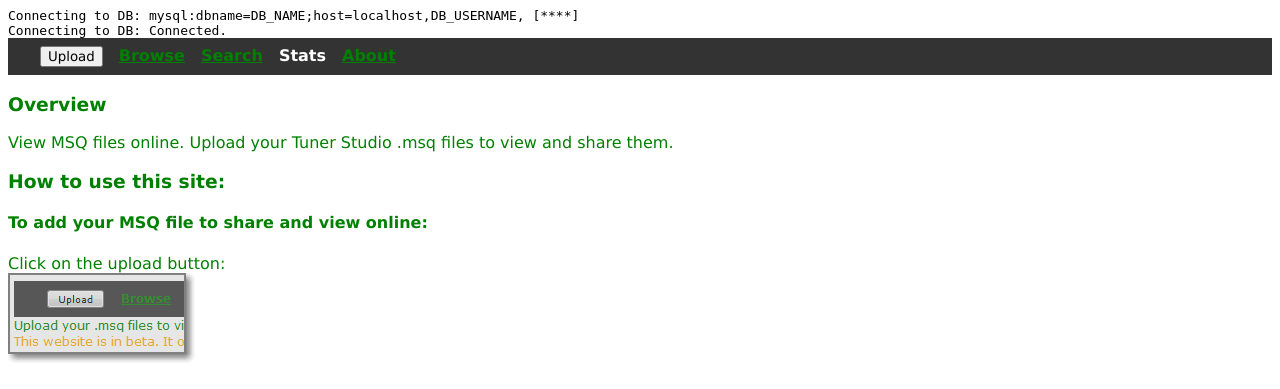
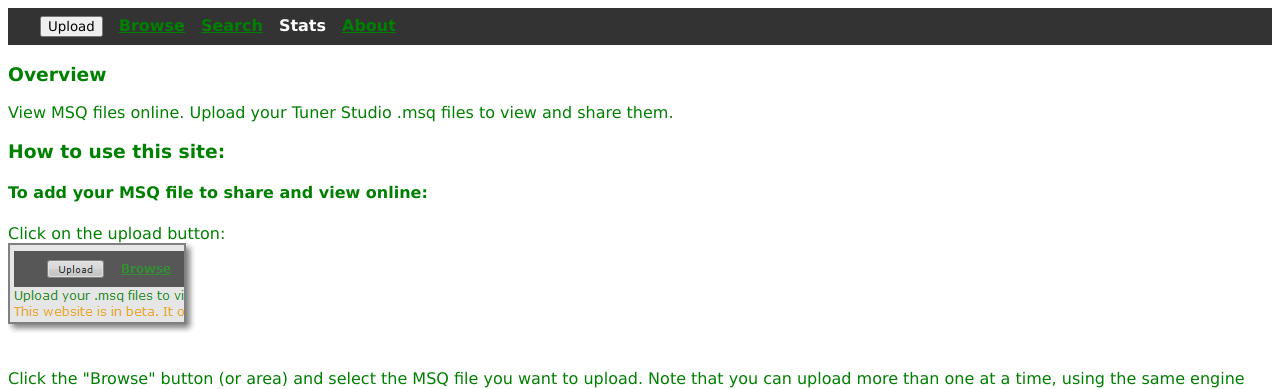
Before and after one commit to nearwood/msqur, a PHP site: page /index.php in a window 1280 px wide. Shown: the top 389 px of the page. Run offline with PHP 8.4, Linux system fonts and the light colour scheme; a stand-in replaces the project's code that opens the database connection; some libraries are stand-ins or nearby versions.

Commit message:
s/if (DEBUG) echo ('.*');/if \(DEBUG\) error_log\(\1\);/

```diff
--- a/src/api.php
+++ b/src/api.php
@@ -14,9 +14,6 @@ GNU General Public License for more details.
 
 You should have received a copy of the GNU General Public License
 along with this program.  If not, see <http://www.gnu.org/licenses/>. */
-
-//So as to not garble up the JSON response
-ini_set('display_errors', API_DEBUG ? 'On' : 'Off');
 
 require "msqur.php";
 
--- a/src/db.php
+++ b/src/db.php
@@ -27,13 +27,13 @@ class MsqurDB
 	{
 		if (isset($this->db) && $this->db instanceof PDO)
 		{
-			if (DEBUG) echo '<div class="debug">Reusing DB connection.</div>';
+			if (DEBUG) error_log("DEBUG: Reusing DB connection.");
 		}
 		else
 		{
 			try
 			{
-				if (DEBUG) echo '<div class="debug">Connecting to DB: ' . "mysql:dbname=" . DB_NAME . ";host=" . DB_HOST . "," . DB_USERNAME . ", [****]" . '</div>';
+				if (DEBUG) error_log('<div class="debug">Connecting to DB: ' . "mysql:dbname=" . DB_NAME . ";host=" . DB_HOST . "," . DB_USERNAME . ", [****]" . '</div>');
 				$this->db = new PDO("mysql:dbname=" . DB_NAME . ";host=" . DB_HOST, DB_USERNAME, DB_PASSWORD);
 				//Persistent connection:
 				//$this->db = new PDO("mysql:dbname=" . DB_NAME . ";host=" . DB_HOST, DB_USERNAME, DB_PASSWORD, array(PDO::ATTR_PERSISTENT => true);
@@ -46,7 +46,7 @@ class MsqurDB
 			}
 		}
 
-		if (DEBUG) echo '<div class="debug">Connecting to DB: ' . (($this->db != null) ? 'Connected.' : 'Connection FAILED') . '</div>';
+		if (DEBUG) error_log('<div class="debug">Connecting to DB: ' . (($this->db != null) ? 'Connected.' : 'Connection FAILED') . '</div>');
 		return ($this->db != null);
 	}
 
@@ -198,16 +198,16 @@ class MsqurDB
 
 		try
 		{
-			if (DEBUG) echo '<div class="debug">Updating HTML cache...</div>';
+			if (DEBUG) error_log('<div class="debug">Updating HTML cache...</div>');
 			$st = $this->db->prepare("UPDATE metadata m SET m.reingest=FALSE WHERE m.id = :id");
 			$this->tryBind($st, ":id", $id);
 			if ($st->execute())
 			{
-				if (DEBUG) echo '<div class="debug">Reingest reset.</div>';
+				if (DEBUG) error_log('<div class="debug">Reingest reset.</div>');
 				return true;
 			}
 			else
-				if (DEBUG) echo '<div class="warn">Unable to update cache.</div>';
+				if (DEBUG) error_log('<div class="warn">Unable to update cache.</div>');
 		}
 		catch (PDOException $e)
 		{
@@ -226,13 +226,13 @@ class MsqurDB
 	{
 		if (DISABLE_MSQ_CACHE)
 		{
-			if (DEBUG) echo '<div class="debug warn">Cache disabled.</div>';
+			if (DEBUG) error_log('<div class="debug warn">Cache disabled.</div>');
 			return FALSE;
 		}
 
 		if ($this->needReingest($id))
 		{
-			if (DEBUG) echo '<div class="debug info">Flagged for reingest.</div>';
+			if (DEBUG) error_log('<div class="debug info">Flagged for reingest.</div>');
 			$this->resetReingest($id);
 			return FALSE;
 		}
@@ -252,10 +252,10 @@ class MsqurDB
 				$html = $result['html'];
 				if ($html === NULL)
 				{
-					if (DEBUG) echo '<div class="debug">No HTML cache found.</div>';
+					if (DEBUG) error_log('<div class="debug">No HTML cache found.</div>');
 					return FALSE;
 				}
-				else if (DEBUG) echo '<div class="debug">Cached, returning HTML.</div>';
+				else if (DEBUG) error_log('<div class="debug">Cached, returning HTML.</div>');
 			}
 			else
 			{
@@ -411,18 +411,18 @@ class MsqurDB
 
 		try
 		{
-			if (DEBUG) echo '<div class="debug">Updating HTML cache...</div>';
+			if (DEBUG) error_log('<div class="debug">Updating HTML cache...</div>');
 			$st = $this->db->prepare("UPDATE msqs ms, metadata m SET ms.html=:html WHERE m.msq = ms.id AND m.id = :id");
 			//$xml = mb_convert_encoding($html, "UTF-8");
 			$this->tryBind($st, ":id", $id);
 			$this->tryBind($st, ":html", $html);
 			if ($st->execute())
 			{
-				if (DEBUG) echo '<div class="debug">Cache updated.</div>';
+				if (DEBUG) error_log('<div class="debug">Cache updated.</div>');
 				return true;
 			}
 			else
-				if (DEBUG) echo '<div class="warn">Unable to update cache.</div>';
+				if (DEBUG) error_log('<div class="warn">Unable to update cache.</div>');
 		}
 		catch (PDOException $e)
 		{
@@ -452,7 +452,7 @@ class MsqurDB
 
 		try
 		{
-			if (DEBUG) echo '<div class="debug">Updating engine information...</div>';
+			if (DEBUG) error_log('<div class="debug">Updating engine information...</div>');
 			$st = $this->db->prepare("UPDATE engines e, metadata m SET e.numCylinders = :nCylinders, twoStroke = :twoStroke, injType = :injType, nInjectors = :nInjectors, engineType = :engineType WHERE e.id = m.engine AND m.id = :id");
 			$this->tryBind($st, ":id", $id);
 			$this->tryBind($st, ":nCylinders", $engine['nCylinders']);
@@ -467,11 +467,11 @@ class MsqurDB
 			$this->tryBind($st, ":engineType", $engine['engineType']);
 			if ($st->execute())
 			{
-				if (DEBUG) echo '<div class="debug">Engine updated.</div>';
+				if (DEBUG) error_log('<div class="debug">Engine updated.</div>');
 				return true;
 			}
 			else
-				if (DEBUG) echo '<div class="warn">Unable to update engine metadata.</div>';
+				if (DEBUG) error_log('<div class="warn">Unable to update engine metadata.</div>');
 		}
 		catch (PDOException $e)
 		{
@@ -500,7 +500,7 @@ class MsqurDB
 
 		try
 		{
-			if (DEBUG) echo '<div class="debug">Updating HTML cache...</div>';
+			if (DEBUG) error_log('<div class="debug">Updating HTML cache...</div>');
 			$st = $this->db->prepare("UPDATE metadata md SET md.fileFormat = :fileFormat, md.signature = :signature, md.firmware = :firmware, md.author = :author WHERE md.id = :id");
 			//$xml = mb_convert_encoding($html, "UTF-8");
 			$this->tryBind($st, ":id", $id);
@@ -510,11 +510,11 @@ class MsqurDB
 			$this->tryBind($st, ":author", $metadata['author']);
 			if ($st->execute())
 			{
-				if (DEBUG) echo '<div class="debug">Metadata updated.</div>';
+				if (DEBUG) error_log('<div class="debug">Metadata updated.</div>');
 				return true;
 			}
 			else
-				if (DEBUG) echo '<div class="warn">Unable to update metadata.</div>';
+				if (DEBUG) error_log('<div class="warn">Unable to update metadata.</div>');
 		}
 		catch (PDOException $e)
 		{
@@ -585,7 +585,7 @@ class MsqurDB
 	 */
 	public function getXML($id)
 	{
-		if (DEBUG) echo '<div class="debug">Getting XML for id: ' . $id . '</div>';
+		if (DEBUG) error_log('<div class="debug">Getting XML for id: ' . $id . '</div>');
 
 		if (!$this->connect()) return null;
 
@@ -597,7 +597,7 @@ class MsqurDB
 			$this->tryBind($st, ":id", $id);
 			if ($st->execute())
 			{
-				if (DEBUG) echo '<div class="debug">XML Found...</div>';
+				if (DEBUG) error_log('<div class="debug">XML Found...</div>');
 				$result = $st->fetch(PDO::FETCH_ASSOC);
 				$xml = $result['xml'];
 			}
--- a/src/ini.php
+++ b/src/ini.php
@@ -161,7 +161,7 @@ class INI
 						case "curve": //start of new curve
 							if (!empty($curve))
 							{//save the last one, if any
-								if (DEBUG) echo '<div class="debug">Parsed curve: ' . $curve['id'] . '</div>';
+								if (DEBUG) error_log('<div class="debug">Parsed curve: ' . $curve['id'] . '</div>');
 								//var_export($curve);
 								$values[$currentSection][$curve['id']] = $curve;
 							}
@@ -239,7 +239,7 @@ class INI
 						case "table": //start of new curve
 							if (!empty($table))
 							{//save the last one, if any
-								if (DEBUG) echo '<div class="debug">Parsed table: ' . $table['id'] . '</div>';
+								if (DEBUG) error_log('<div class="debug">Parsed table: ' . $table['id'] . '</div>');
 								//var_export($curve);
 								$values[$currentSection][$table['id']] = $table;
 							}
--- a/src/msq.php
+++ b/src/msq.php
@@ -48,7 +48,7 @@ class MSQ
 	public function parseMSQ($xml, &$engine, &$metadata)
 	{
 		$html = array();
-		if (DEBUG) echo '<div class="debug">Parsing MSQ...</div>';
+		if (DEBUG) error_log('<div class="debug">Parsing MSQ...</div>');
 		$errorCount = 0; //Keep track of how many things go wrong.
 
 		$msq = simplexml_load_string($xml);
@@ -98,10 +98,10 @@ class MSQ
 			{
 				if (in_array($curve['id'], $this->msq_curve_blacklist))
 				{
-					if (DEBUG) echo '<div class="debug">Skipping curve: ' . $curve['id'] . '</div>';
+					if (DEBUG) error_log('<div class="debug">Skipping curve: ' . $curve['id'] . '</div>');
 					continue;
 				}
-				else if (DEBUG) echo '<div class="debug">Curve: ' . $curve['id'] . '</div>';
+				else if (DEBUG) error_log('<div class="debug">Curve: ' . $curve['id'] . '</div>');
 
 				//id is just for menu (and our reference)
 				//need to find xBin (index 0, 1 is the live meatball variable)
@@ -122,14 +122,14 @@ class MSQ
 					$yAxis = preg_split("/\s+/", trim($yBins));
 					$html["curves"] .= $this->msqTable2D($curve, $curve['xMin'], $curve['xMax'], $xAxis, $curve['yMin'], $curve['yMax'], $yAxis, $help);
 				}
-				else if (DEBUG) echo '<div class="debug">Missing/unsupported curve information: ' . $curve['id'] . '</div>';
+				else if (DEBUG) error_log('<div class="debug">Missing/unsupported curve information: ' . $curve['id'] . '</div>');
 			}
 
 			$html["pretables"] = '<div class="group-header">3D Tables</div>';;
 			$html["tables"] = "";
 			foreach ($tables as $table)
 			{
-				if (DEBUG) echo '<div class="debug">Table: ' . $table['id'] . '</div>';
+				if (DEBUG) error_log('<div class="debug">Table: ' . $table['id'] . '</div>');
 
 				$help = NULL;
 				if (array_key_exists('topicHelp', $table))
@@ -147,7 +147,7 @@ class MSQ
 					$zData = preg_split("/\s+/", trim($zBins));//, PREG_SPLIT_NO_EMPTY); //, $limit);
 					$html["tables"] .= $this->msqTable3D($table, $xAxis, $yAxis, $zData, $help);
 				}
-				else if (DEBUG) echo '<div class="debug">Missing/unsupported table information: ' . $table['id'] . '</div>';
+				else if (DEBUG) error_log('<div class="debug">Missing/unsupported table information: ' . $table['id'] . '</div>');
 			}
 
 			$html["preconstants"] = '<div class="group-header">Constants</div>';
@@ -236,7 +236,7 @@ class MSQ
 
 		//var_export($curve);
 
-		//if (DEBUG) echo '<div class="debug">Formatting curve: ' . $curve['id'] . '</div>';
+		//if (DEBUG) error_log('<div class="debug">Formatting curve: ' . $curve['id'] . '</div>');
 
 		$dataCount = count($xAxis);
 		if ($dataCount !== count($yAxis))
@@ -278,7 +278,7 @@ class MSQ
 		$rows = count($yAxis);
 		$cols = count($xAxis);
 
-		//if (DEBUG) echo '<div class="debug">Formatting table: ' . $table['id'] . '</div>';
+		//if (DEBUG) error_log('<div class="debug">Formatting table: ' . $table['id'] . '</div>');
 
 		$dataCount = count($zBins);
 		if ($dataCount !== $rows * $cols)
--- a/src/msqur.php
+++ b/src/msqur.php
@@ -129,7 +129,7 @@ class Msqur
 	public function view($id)
 	{
 		$this->header();
-		if (DEBUG) echo '<div class="debug">Load MSQ: ' . $id . '</div>';
+		if (DEBUG) error_log('<div class="debug">Load MSQ: ' . $id . '</div>');
 		//Get cached HTML and display it, or reparse and display (in order)
 		$html = $this->getMSQ($id);
 		if ($html !== null)
--- a/src/upload.php
+++ b/src/upload.php
@@ -95,7 +95,7 @@ if (isset($_POST['upload']) && isset($_FILES))
 			echo '<div class="info">' . count($files) . ' files were uploaded.</div>';
 		//$motor = $validate($_POST['cylinders'])
 
-		if (DEBUG) echo '<div class="debug">Adding engine: ' . $_POST['make'] . ', ' . $_POST['code'] . ', ' . $_POST['displacement'] . ', ' . $_POST['compression'] . ', ' . $_POST['aspiration'] . '</div>';
+		if (DEBUG) error_log('<div class="debug">Adding engine: ' . $_POST['make'] . ', ' . $_POST['code'] . ', ' . $_POST['displacement'] . ', ' . $_POST['compression'] . ', ' . $_POST['aspiration'] . '</div>');
 
 		$engineid = $msqur->addEngine($_POST['make'], $_POST['code'], $_POST['displacement'], $_POST['compression'], $_POST['aspiration']);
 		$fileList = $msqur->addMSQs($files, $engineid);
```
